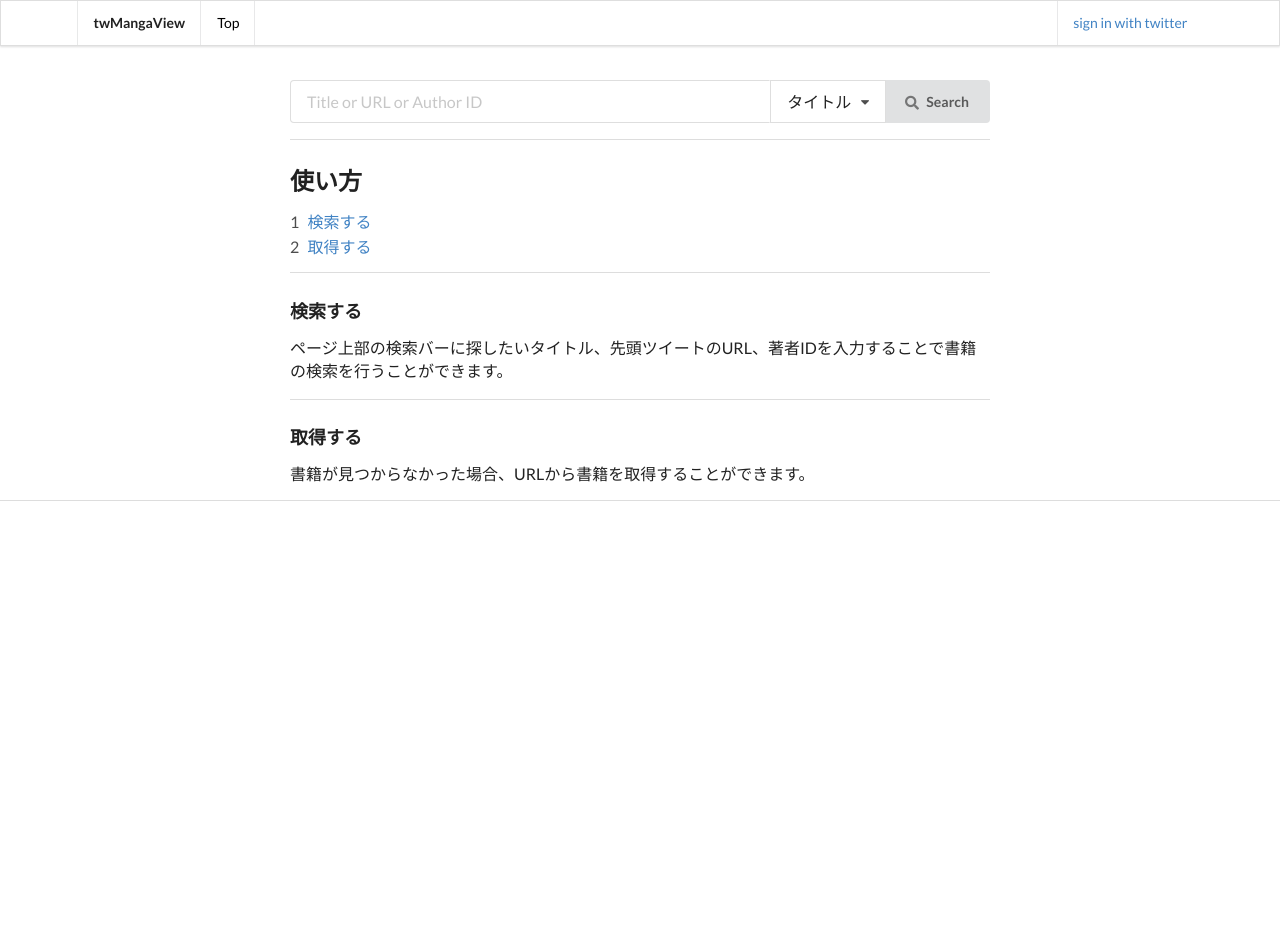
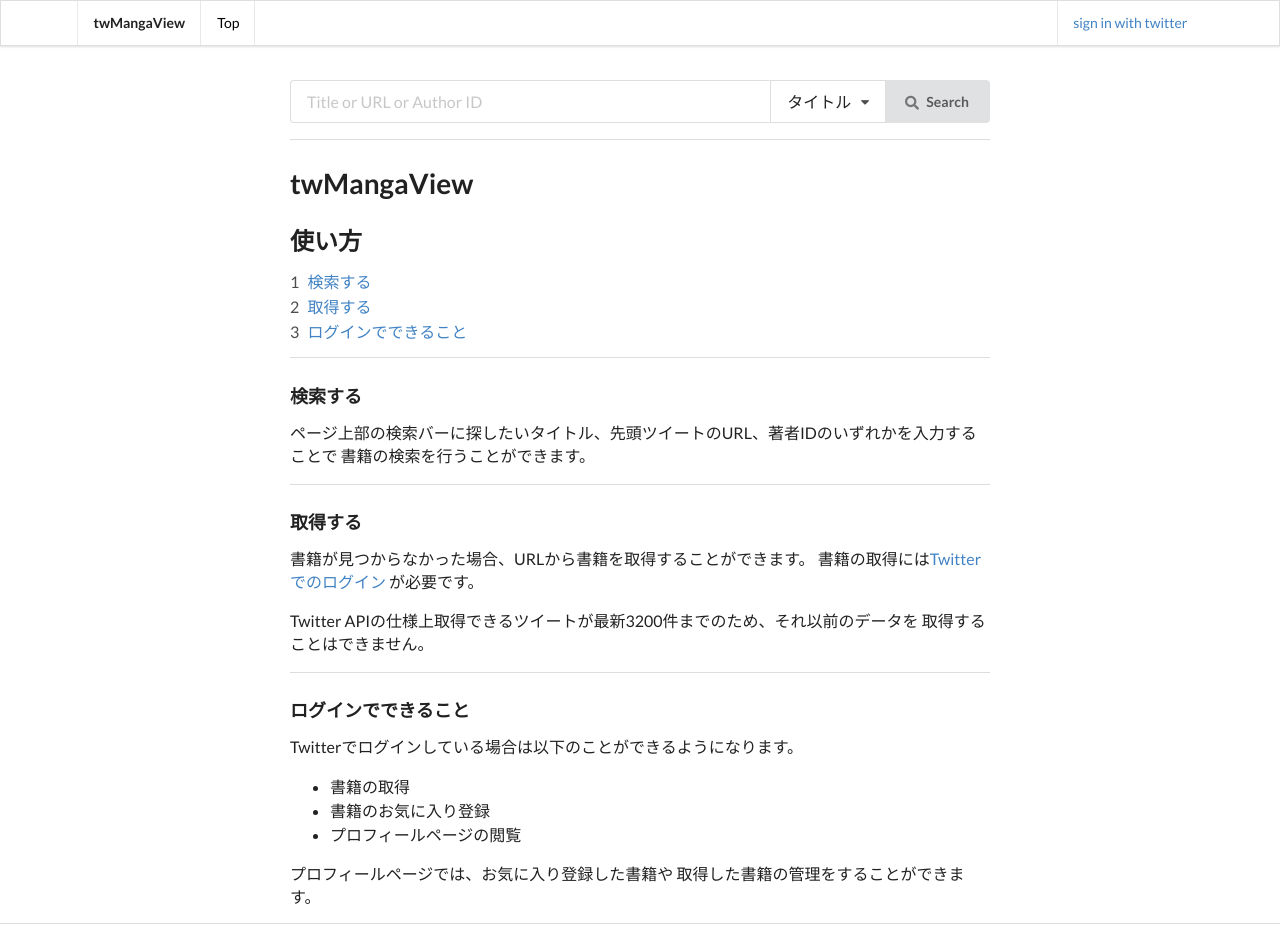
Before and after one commit to melqueawq/twMangaview, a Flask app: page / in a window 1280 px wide. Before the commit the page ends 501 px from the top, so only its background shows below. Run offline with Flask 2, Linux system fonts and the light colour scheme; some libraries are stand-ins or nearby versions.

Commit message:
[change] 軽微な変更

```diff
--- a/templates/index.html
+++ b/templates/index.html
@@ -24,21 +24,40 @@
         </div>
     </form>
     <div class="ui divider"></div>
+    <h1 class="ui header">twMangaView</h1>
     <h2 class="ui header">使い方</h2>
     <div class="ui ordered list">
         <a href="#search" class="item">検索する</a>
         <a href="#get" class="item">取得する</a>
+        <a href="#login" class="item">ログインでできること</a>
     </div>
 
     <div class="ui divider"></div>
     <h3 id="search">検索する</h3>
-    <div id="content"></div>
-    <p>ページ上部の検索バーに探したいタイトル、先頭ツイートのURL、著者IDを入力することで書籍の検索を行うことができます。</p>
+    <p>ページ上部の検索バーに探したいタイトル、先頭ツイートのURL、著者IDのいずれかを入力することで
+        書籍の検索を行うことができます。</p>
     <p></p>
 
     <div class="ui divider"></div>
     <h3 id="get">取得する</h3>
-    <p>書籍が見つからなかった場合、URLから書籍を取得することができます。</p>
+    <p>書籍が見つからなかった場合、URLから書籍を取得することができます。
+        書籍の取得には<a href="/signin">Twitterでのログイン</a> が必要です。
+    </p>
+    <p>
+        Twitter APIの仕様上取得できるツイートが最新3200件までのため、それ以前のデータを
+        取得することはできません。
+    </p>
+
+    <div class="ui divider"></div>
+    <h3 id="login">ログインでできること</h3>
+    <p>Twitterでログインしている場合は以下のことができるようになります。</p>
+    <ul>
+        <li>書籍の取得</li>
+        <li>書籍のお気に入り登録</li>
+        <li>プロフィールページの閲覧</li>
+    </ul>
+    <p>プロフィールページでは、お気に入り登録した書籍や
+        取得した書籍の管理をすることができます。</p>
 </div>
 
 {% endblock %}
--- a/view/views.py
+++ b/view/views.py
@@ -129,11 +129,9 @@ def profile(screen_name):
         favorites = []
         with open('json/users/'+user.jsonfile, 'r') as jf:
             j = json.load(jf)
-            for b in j['books']:
-                books.extend(Books.query.filter_by(id=b).all())
-            for f in j['favorites']:
-                favorites.extend(Books.query.filter_by(id=f).all())
-        print(favorites[0])
+            books += [Books.query.filter_by(id=b).first() for b in j['books']]
+            favorites += [Books.query.filter_by(id=f).first()
+                          for f in j['favorites']]
         return render_template('profile.html', screen_name=screen_name,
                                books=books, favorites=favorites)
     else:
@@ -150,7 +148,7 @@ def favorite():
     with open('json/users/' + user.jsonfile, 'r') as jf:
         j = json.load(jf)
 
-    id = request.form['id']
+    id = int(request.form['id'])
     if(id in j['favorites']):
         j['favorites'].remove(id)
         result = False
```
